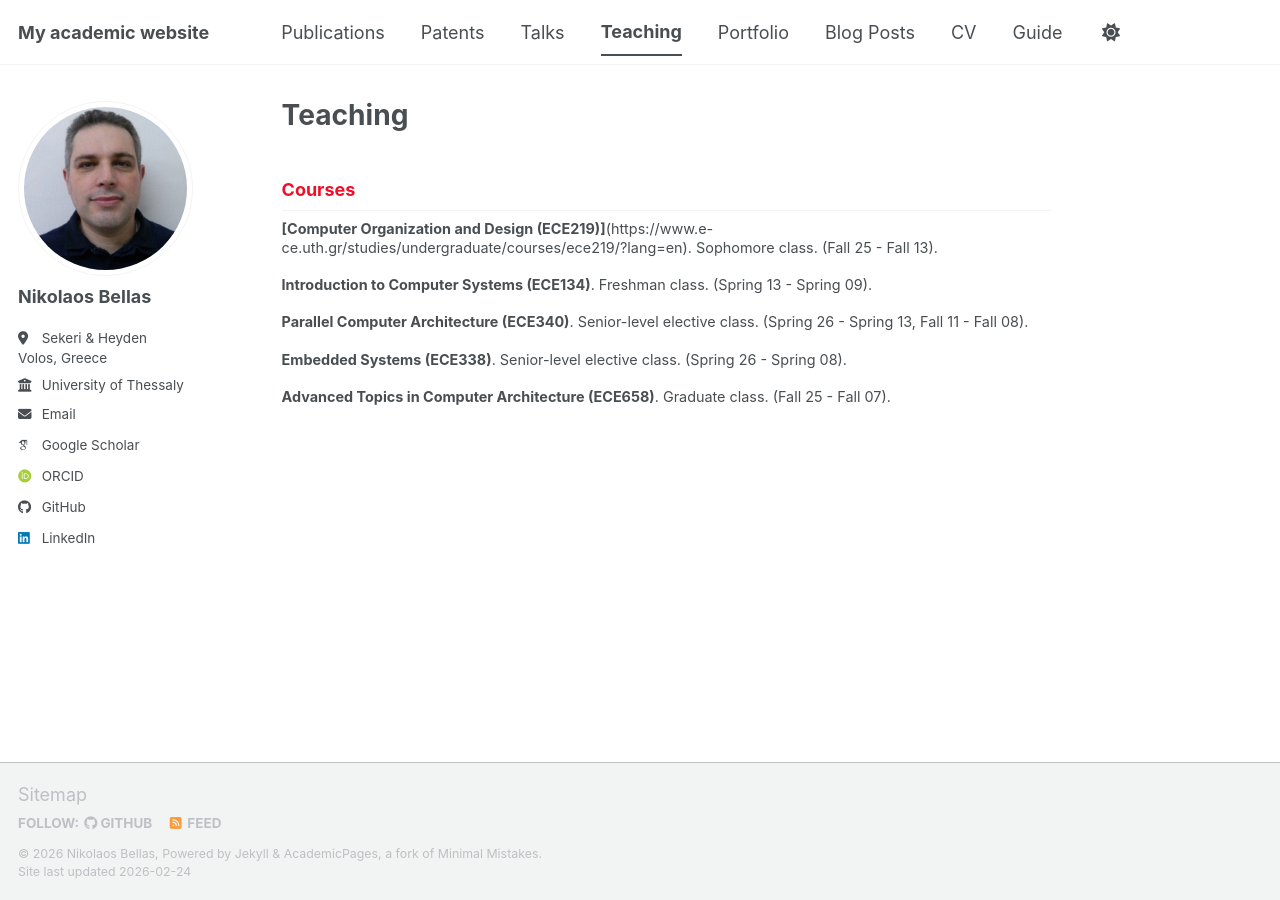
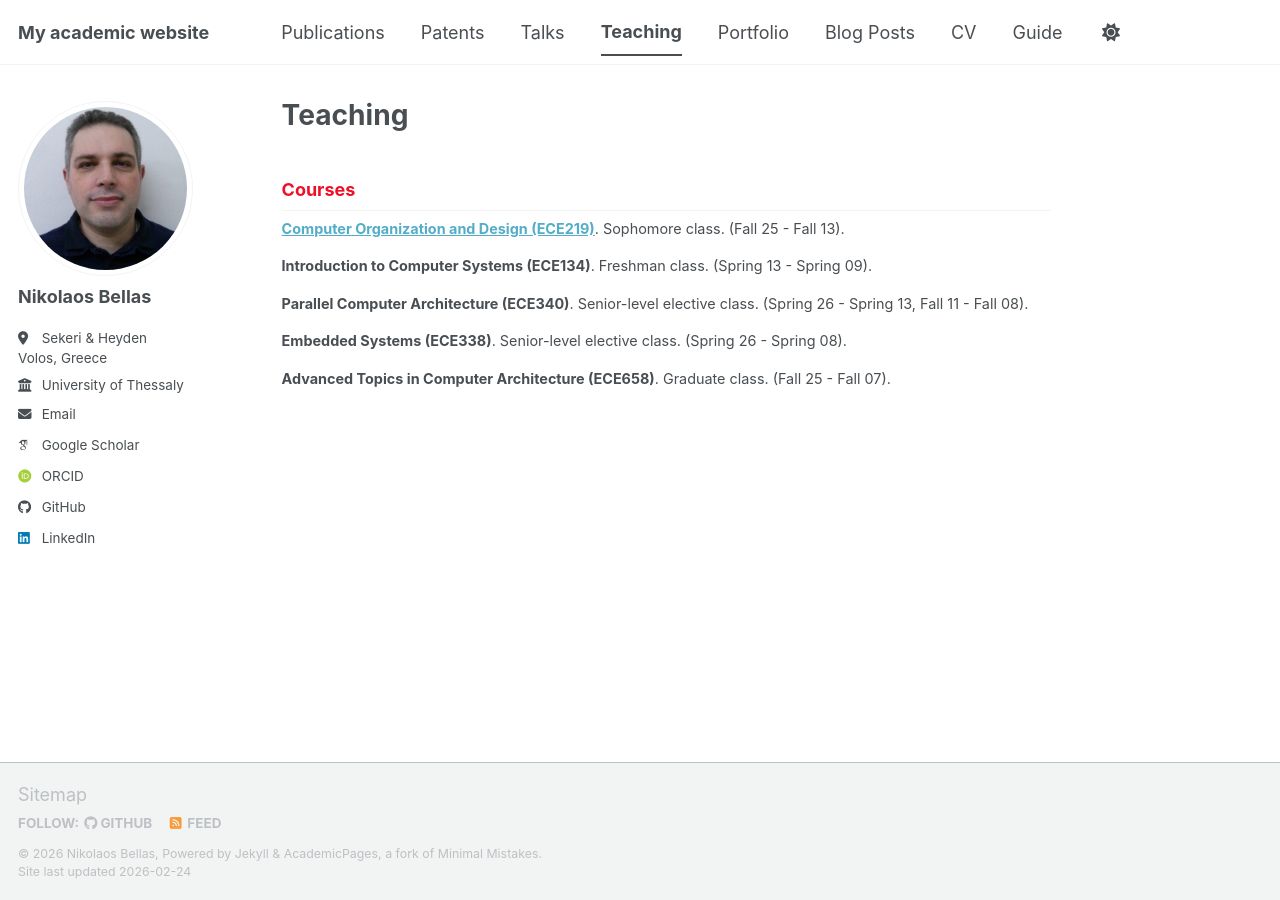
Before and after one commit to nbellas/nbellas.github.io, a Jekyll site: the page built from _pages/teaching.md, in a window 1280 px wide. Built offline with Jekyll 4.4.1, drawn with Linux system fonts in a browser that asks for light colours; some web fonts are replaced; a script bundle is joined from its source files by our own code; library files that are not in the unit come from our copies.

Commit message:
Update teaching.md

```diff
--- a/_pages/teaching.md
+++ b/_pages/teaching.md
@@ -12,7 +12,7 @@ classes:
 
 <h2 style="color: #f00f28;">Courses</h2>
 
-**[Computer Organization and Design (ECE219)]**(https://www.e-ce.uth.gr/studies/undergraduate/courses/ece219/?lang=en). Sophomore class. (Fall 25 - Fall 13).
+[**Computer Organization and Design (ECE219)**](https://www.e-ce.uth.gr/studies/undergraduate/courses/ece219/?lang=en). Sophomore class. (Fall 25 - Fall 13).
 
 **Introduction to Computer Systems (ECE134)**. Freshman class. (Spring 13 - Spring 09).
 
```
